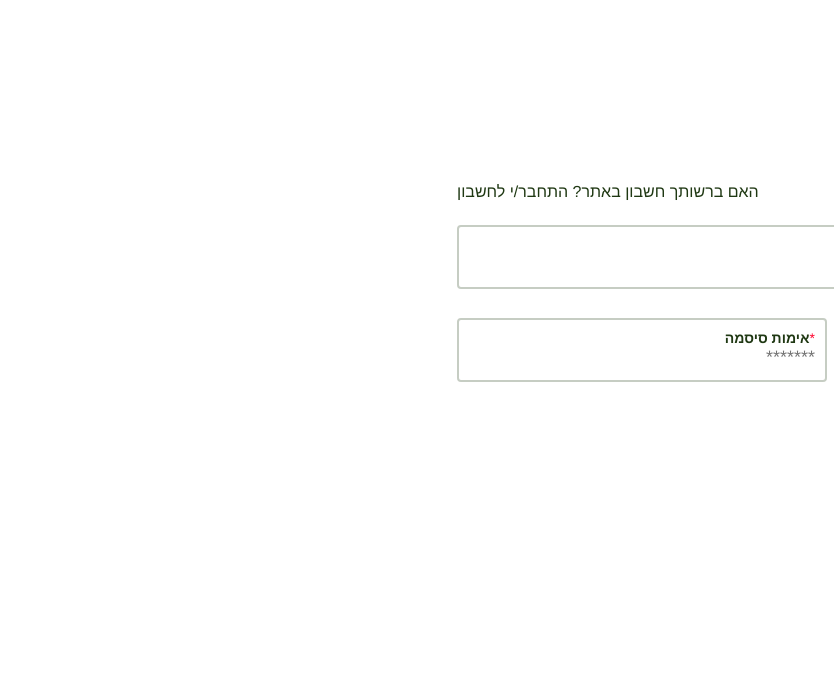
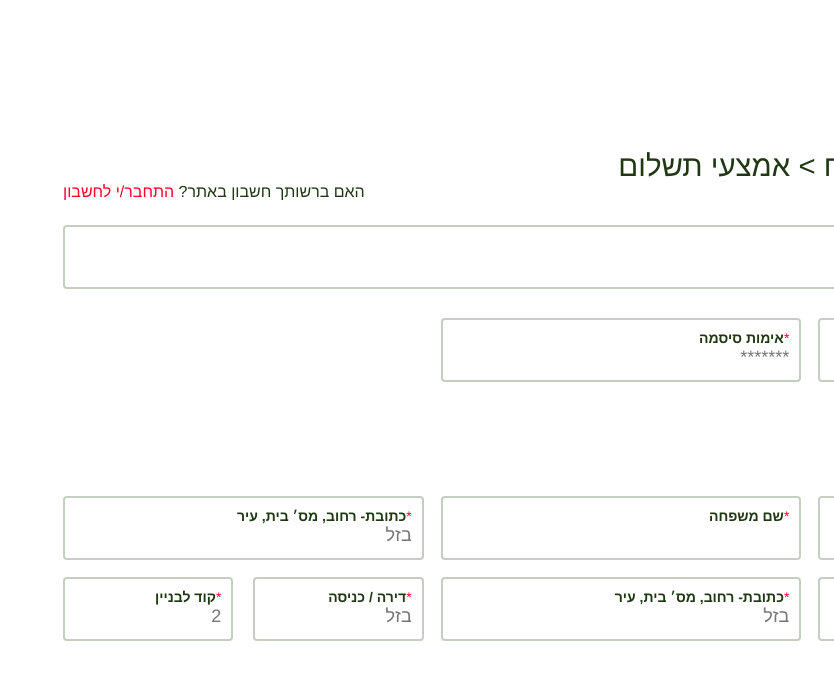
Before and after one commit to matveisch/quatro-task, a React (Create React App) app: page / in a window 1280 px wide. Shown: the top 680 px of the page, without its empty margins (446-1280 px from the left). Built offline with nearby package versions, Linux system fonts and the light colour scheme.

Commit message:
restyling with grid

```diff
--- a/src/components/user-data-form/UserDataForm.css
+++ b/src/components/user-data-form/UserDataForm.css
@@ -2,9 +2,8 @@
   font-size: 16px;
   text-align: end;
 }
-#user-data-form header h1 {
-  font-weight: 700;
-  font-size: 21px;
+#user-data-form #login-question span {
+  color: #FF002B;
 }
 #user-data-form form label {
   font-weight: 700;
@@ -13,10 +12,12 @@
 #user-data-form form label span {
   color: #FF002B;
 }
+#user-data-form form .mini-input {
+  min-width: 0 !important;
+}
 #user-data-form form .input {
   display: flex;
   flex-direction: column;
-  min-width: 346px;
   border: 2px solid rgba(31, 56, 19, 0.252732);
   border-radius: 4px;
   padding: 10px;
@@ -27,15 +28,40 @@
   height: 24px;
   font-size: 18px;
 }
-#user-data-form form #user-data {
+#user-data-form form .mini-inputs {
+  display: grid;
+  grid-template-columns: repeat(2, minmax(162px, 1fr));
+  grid-gap: 20px;
+}
+#user-data-form form .header {
+  font-weight: 700;
+  font-size: 21px;
+}
+#user-data-form form .data-inputs {
   display: flex;
   flex-direction: column;
   gap: 29px;
   margin-bottom: 29px;
 }
-#user-data-form form #user-data #passwords {
+#user-data-form form #checkbox {
   display: flex;
-  justify-content: space-between;
+  flex-direction: row-reverse;
+  justify-content: start;
+  align-items: center;
+  gap: 12.75px;
+  margin-bottom: 40px;
+}
+#user-data-form form #checkbox label {
+  font-size: 18px;
+  font-weight: 400;
+}
+#user-data-form form #checkbox input {
+  border: 2px solid #1F3813;
+}
+#user-data-form form .grid {
+  display: grid;
+  grid-template-columns: repeat(auto-fill, minmax(346px, 1fr));
+  grid-gap: 17px;
 }
 
 /*# sourceMappingURL=UserDataForm.css.map */
--- a/src/components/user-data-form/UserDataForm.scss
+++ b/src/components/user-data-form/UserDataForm.scss
@@ -4,12 +4,9 @@
   #login-question {
     font-size: 16px;
     text-align: end;
-  }
 
-  header {
-    h1 {
-      font-weight: 700;
-      font-size: 21px;
+    span {
+      color: $red-color;
     }
   }
 
@@ -23,11 +20,13 @@
       }
     }
 
+    .mini-input {
+      min-width: 0 !important;
+    }
+
     .input {
       display: flex;
       flex-direction: column;
-
-      min-width: 346px;
 
       border: 2px solid $border-color;
       border-radius: 4px;
@@ -42,16 +41,47 @@
       }
     }
 
-    #user-data {
+    .mini-inputs {
+      display: grid;
+      grid-template-columns: repeat(2, minmax(162px, 1fr));
+      grid-gap: 20px;
+    }
+
+    .header {
+      font-weight: 700;
+      font-size: 21px;
+    }
+
+    .data-inputs {
       display: flex;
       flex-direction: column;
       gap: 29px;
       margin-bottom: 29px;
 
-      #passwords {
-        display: flex;
-        justify-content: space-between;
+    }
+
+    #checkbox {
+      display: flex;
+      flex-direction: row-reverse;
+      justify-content: start;
+      align-items: center;
+      gap: 12.75px;
+      margin-bottom: 40px;
+
+      label {
+        font-size: 18px;
+        font-weight: 400;
       }
+
+      input {
+        border: 2px solid #1F3813;
+      }
+    }
+
+    .grid {
+      display: grid;
+      grid-template-columns: repeat(auto-fill, minmax(346px, 1fr));
+      grid-gap: 17px;
     }
   }
 }
--- a/src/components/user-data-form/UserDataForm.tsx
+++ b/src/components/user-data-form/UserDataForm.tsx
@@ -13,11 +13,8 @@ interface Values {
 
 const UserDataForm = () => {
     return (
-        <div id={'user-data-form'}>
-            <h1 id={'login-question'}>האם ברשותך חשבון באתר? התחבר/י לחשבון</h1>
-            <header>
-                <h1>פרטי משתמש</h1>
-            </header>
+        <div id='user-data-form'>
+            <h1 id='login-question'>האם ברשותך חשבון באתר? <span>התחבר/י לחשבון</span></h1>
             <Formik
                 initialValues={{
                     email: '',
@@ -36,12 +33,13 @@ const UserDataForm = () => {
                 }}
             >
                 <Form>
-                    <div id={'user-data'}>
+                    <h1 className='header'>פרטי משתמש</h1>
+                    <div className='data-inputs'>
                         <div className="input">
                             <label htmlFor="email"><span>*</span>מייל</label>
                             <Field id="email" name="email" type="email"/>
                         </div>
-                        <div id="passwords">
+                        <div className="grid">
                             <div className="input">
                                 <label htmlFor="password"><span>*</span>בחר סיסמה</label>
                                 <Field id="password" name="password" placeholder="*******" />
@@ -52,9 +50,45 @@ const UserDataForm = () => {
                             </div>
                         </div>
                     </div>
-
-                    <label htmlFor="subscription">אני מאשר/ת קבלת פרסומים למייל</label>
-                    <Field id="subscription" name="subscription" type="checkbox"/>
+                    <div id="checkbox">
+                        <label htmlFor="subscription">אני מאשר/ת קבלת פרסומים למייל</label>
+                        <Field id="subscription" name="subscription" type="checkbox"/>
+                    </div>
+                    <h1 className="header">כתובת למשלוח</h1>
+                    <div className="data-inputs">
+                        <div className="grid">
+                            <div className="input">
+                                <label htmlFor="first-name"><span>*</span>שם פרטי</label>
+                                <Field id="first-name" name="first-name" />
+                            </div>
+                            <div className="input">
+                                <label htmlFor="second-name"><span>*</span>שם משפחה</label>
+                                <Field id="second-name" name="second-name" />
+                            </div>
+                            <div className="input">
+                                <label htmlFor="address"><span>*</span>כתובת- רחוב, מס׳ בית, עיר</label>
+                                <Field id="address" name="address" placeholder="בזל"/>
+                            </div>
+                            <div className="input">
+                                <label htmlFor="house-number"><span>*</span>מס׳ בית</label>
+                                <Field id="house-number" name="house-number" placeholder="2"/>
+                            </div>
+                            <div className="input">
+                                <label htmlFor="address"><span>*</span>כתובת- רחוב, מס׳ בית, עיר</label>
+                                <Field id="address" name="address" placeholder="בזל"/>
+                            </div>
+                            <div className="mini-inputs">
+                                <div className="input mini-input">
+                                    <label htmlFor="address"><span>*</span>דירה / כניסה</label>
+                                    <Field id="address" name="address" placeholder="בזל"/>
+                                </div>
+                                <div className="input mini-input">
+                                    <label htmlFor="house-number"><span>*</span>קוד לבניין</label>
+                                    <Field id="house-number" name="house-number" placeholder="2"/>
+                                </div>
+                            </div>
+                        </div>
+                    </div>
                 </Form>
             </Formik>
         </div>
```
Also changed, not shown: 1 other file (tests, documents, lock files or other folders).
